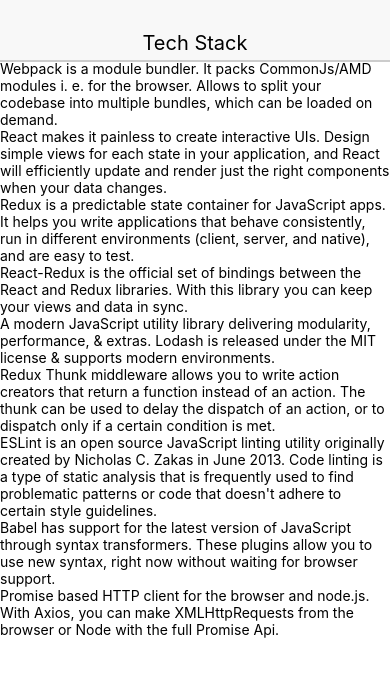
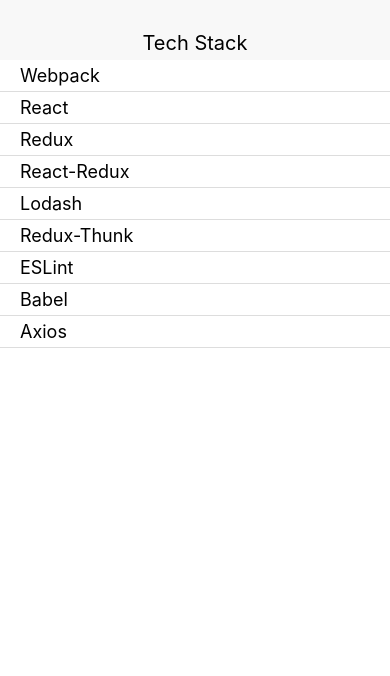
Before and after one commit to harryFBloch/react-native-tech-stack, a React Native app: screen / in a window 390 px wide. Shown: the top 676 px of the page. Built offline with nearby package versions, Linux system fonts and the light colour scheme.

Commit message:
added list view

```diff
--- a/src/App.js
+++ b/src/App.js
@@ -9,7 +9,7 @@
 const App = () => {
   return (
     <Provider store={createStore(reducers)}>
-      <View>
+      <View style={{flex: 1}}>
         <Header headerText="Tech Stack"/>
         <LibraryList />
       </View>
--- a/src/components/LibraryList.js
+++ b/src/components/LibraryList.js
@@ -1,13 +1,19 @@
 import React, { Component } from 'react'
 import { connect } from 'react-redux'
-import {View, Text} from 'react-native'
+import {View, Text, FlatList} from 'react-native'
+import ListItem from './ListItem'
 
 class LibraryList extends Component {
+
+  renderItem = (library) => {
+    return <ListItem library={library}/>
+  }
 
   render(){
     return (
     <View>
-      {this.props.libraries.map(lib => <Text>{lib.description}</Text>)}
+      <FlatList data={this.props.libraries} renderItem={this.renderItem}
+      keyExtractor={(library) => library.id}/>
     </View>
   )
   }
--- /dev/null
+++ b/src/components/ListItem.js
@@ -0,0 +1,23 @@
+import React, { Component } from 'react'
+import { Text } from 'react-native'
+import { CardItem } from './common'
+
+class ListItem extends Component {
+
+  render(){
+    return(
+      <CardItem>
+        <Text style={styles.titleStyle}>{this.props.library.item.title}</Text>
+      </CardItem>
+    )
+  }
+}
+
+const styles = {
+  titleStyle: {
+    fontSize: 18,
+    paddingLeft: 15
+  }
+}
+
+export default ListItem
--- a/src/components/common/index.js
+++ b/src/components/common/index.js
@@ -1,6 +1,6 @@
 export * from './Button'
 export * from './Card'
-export * from "./CardItem"
+export * from './CardItem'
 export * from './Header'
 export * from './ForumInput'
 export * from './Spinner'
```
